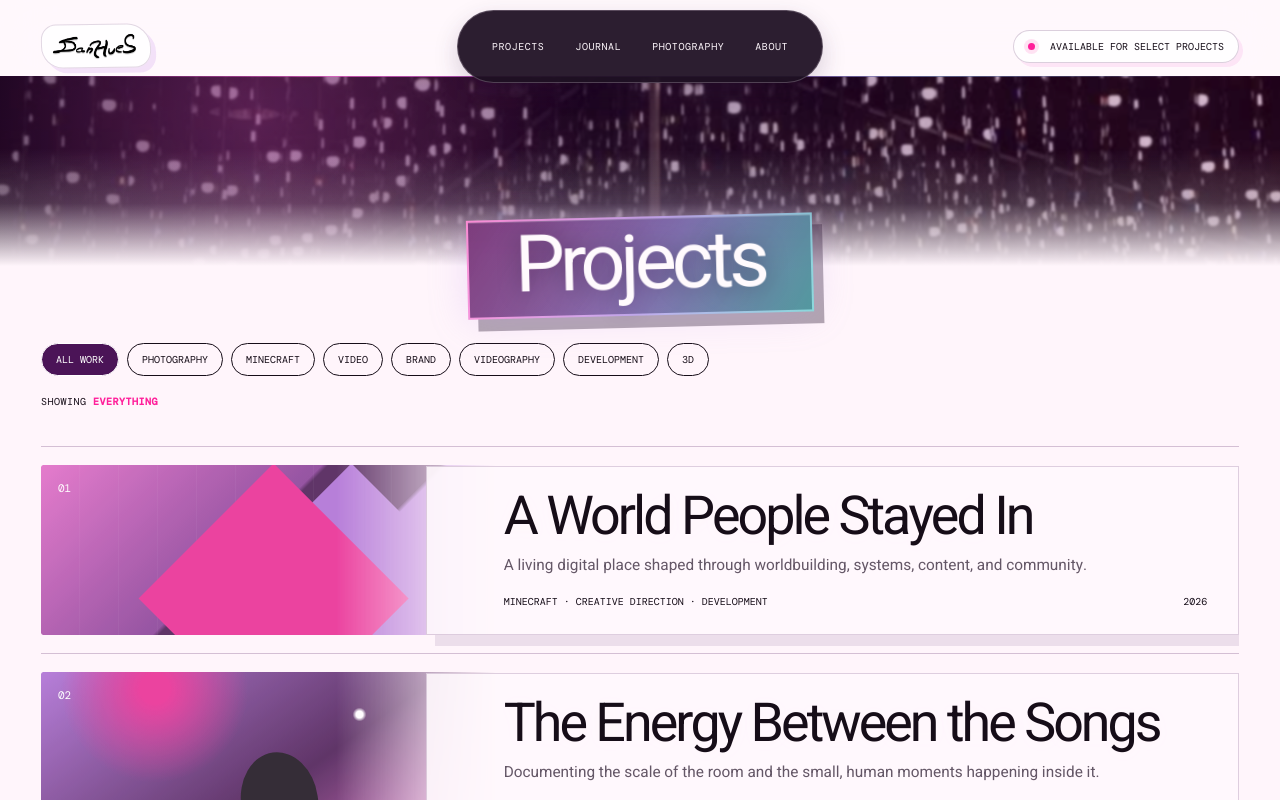
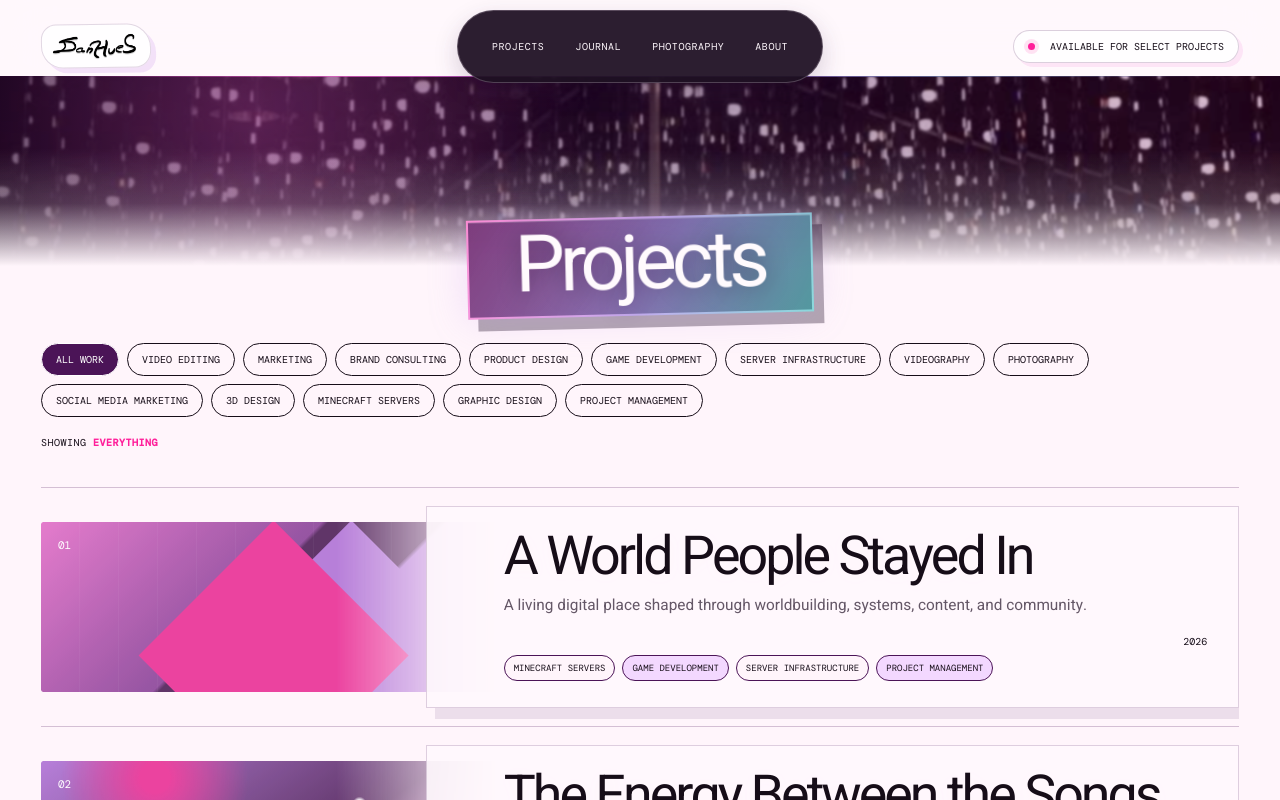
Before and after one commit to DanHues/creative-portfolio, a Next.js app: page /archive in a window 1280 px wide. Shown: the top 800 px of the page. Built offline with nearby package versions, Linux system fonts and the light colour scheme; a web font is replaced by a local one.

Commit message:
Unify tags across portfolio sections

```diff
--- a/components/archive-browser.tsx
+++ b/components/archive-browser.tsx
@@ -4,8 +4,10 @@ import Link from "next/link";
 import { useSearchParams } from "next/navigation";
 import type { Project } from "@/lib/content";
 import { formatProjectDate } from "@/lib/format-project-date";
+import { CREATIVE_TAGS } from "@/lib/tags";
+import { TagList } from "@/components/tag-list";
 
-const filters = ["All", "Photography", "Minecraft", "Video", "Brand", "Videography", "Development", "3D"];
+const filters = ["All", ...CREATIVE_TAGS];
 
 export function ArchiveBrowser({
   basePath,
@@ -19,7 +21,7 @@ export function ArchiveBrowser({
   const filtered = active === "All"
     ? projects
     : projects.filter((project) =>
-        `${project.category} ${project.title} ${project.summary}`
+        `${project.tags.join(" ")} ${project.category} ${project.title} ${project.summary}`
           .toLowerCase()
           .includes(active.toLowerCase()),
       );
@@ -60,7 +62,7 @@ export function ArchiveBrowser({
             <h2>{project.title}</h2>
             <p className="archive-row-summary">{project.summary}</p>
             <div className="archive-row-meta">
-              <p>{project.category}</p>
+              <TagList tags={project.tags} className="archive-row-tags" linked={false} />
               <time dateTime={project.date || project.year}>
                 {formatProjectDate(project.date, project.year)}
               </time>
```
